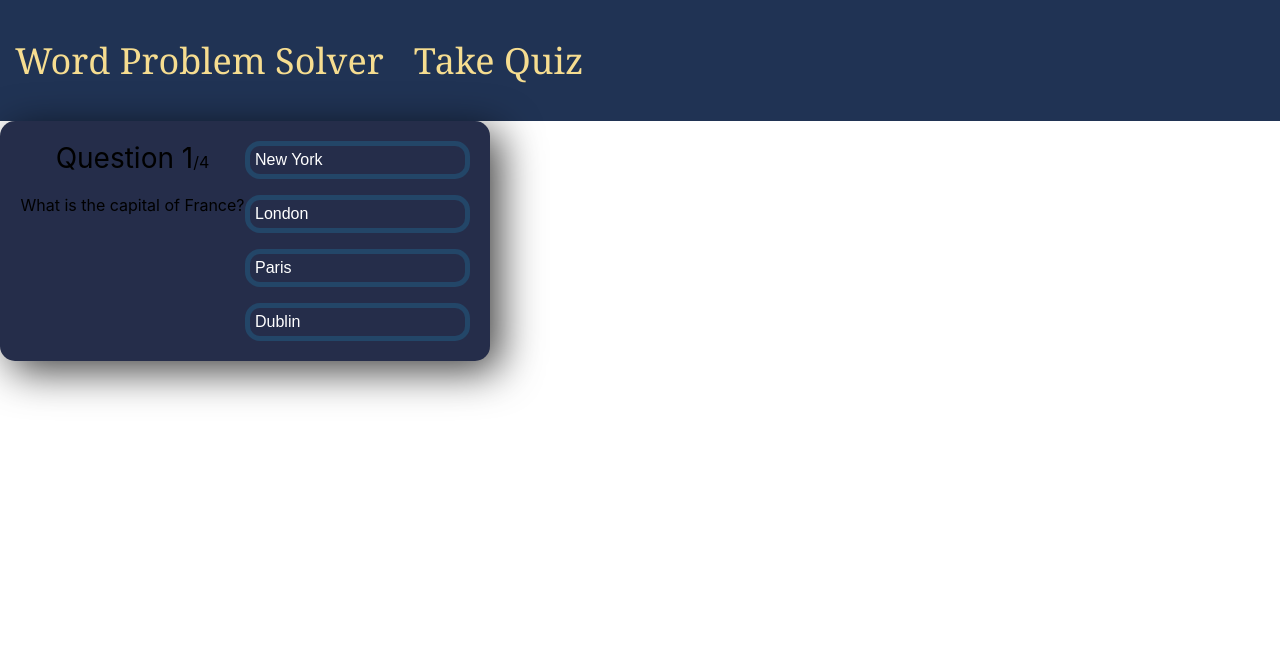
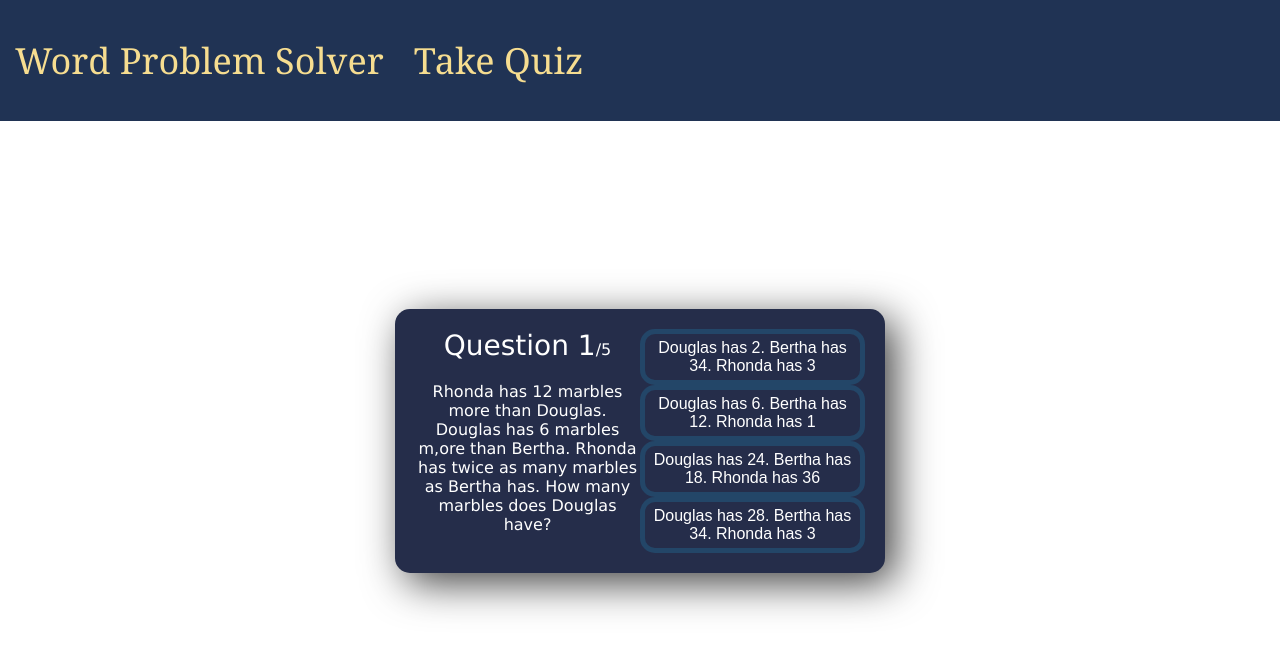
Before and after one commit to ryansniu/Training-Arc, a React (Create React App) app in the folder word-problem-solver/: page /take-quiz in a window 1280 px wide. Shown: the top 652 px of the page. Built offline with nearby package versions, Linux system fonts and the light colour scheme.

Commit message:
styling almost done

```diff
--- a/word-problem-solver/src/App.js
+++ b/word-problem-solver/src/App.js
@@ -13,8 +13,8 @@ function App() {
     <div className="App">
       <Navbar />
       <Switch>
-        <Route path="/input-form" component={withRouter(InputForm)}></Route>
         <Route path="/take-quiz" component={withRouter(Quiz)}></Route>
+        <Route path="/" component={withRouter(InputForm)}></Route>
       </Switch>
     </div>
   );
--- a/word-problem-solver/src/components/inputform/index.jsx
+++ b/word-problem-solver/src/components/inputform/index.jsx
@@ -53,6 +53,7 @@ function InputForm() {
     }, [queries])
 
     return (
+        <div>
             <div className="input-form">
                 <form onSubmit={handleSubmit}>
                     <label className="textbox-label">
@@ -61,16 +62,24 @@ function InputForm() {
                     </label>
                     <input className="submit" type="submit" value="Submit" />
                 </form>
+            </div>
+            <div className="query-text">
                 {queries.map((value, index) => {
                     let newText = value.split('\\n').map(str => {
                         return <p className="queries">{str}</p>
                     });
-            return <div>{newText}<br /></div>;
+                    return (
+                        <div>
+                            {newText}
+                            <br />
+                        </div>
+                    );
                 })}
                 {topics.map((value, index) => {
                     return <p className="topics">{value}</p>;
                 })}
             </div>
+        </div>
     );
 }
 
--- a/word-problem-solver/src/components/inputform/style.css
+++ b/word-problem-solver/src/components/inputform/style.css
@@ -19,6 +19,10 @@
     font-family: Georgia, 'Times New Roman', Times, serif;
 }
 
+.query-text {
+    text-align: center;
+}
+
 .queries {
     font-family: Georgia, 'Times New Roman', Times, serif;
 }
--- a/word-problem-solver/src/components/navbar/index.jsx
+++ b/word-problem-solver/src/components/navbar/index.jsx
@@ -5,7 +5,7 @@ function Navbar() {
   return (
       <div className="navbar">
         <p className="navbar-component">
-            <Link to="/input-form" style={{ textDecoration: 'none', color: "#F6DD90" }}>Word Problem Solver</Link>
+            <Link to="/" style={{ textDecoration: 'none', color: "#F6DD90" }}>Word Problem Solver</Link>
         </p>
         <p className="navbar-component">
             <Link to="/take-quiz" style={{ textDecoration: 'none', color: "#F6DD90" }}>Take Quiz</Link>
--- a/word-problem-solver/src/components/quiz/index.jsx
+++ b/word-problem-solver/src/components/quiz/index.jsx
@@ -1,47 +1,8 @@
 import './style.css';
 import React, { useState } from 'react';
-import {withRouter} from 'react-router';
+import questions from './quiz.json';
 
 function Quiz() {
-  const questions = [
-		{
-			questionText: 'What is the capital of France?',
-			answerOptions: [
-				{ answerText: 'New York', isCorrect: false },
-				{ answerText: 'London', isCorrect: false },
-				{ answerText: 'Paris', isCorrect: true },
-				{ answerText: 'Dublin', isCorrect: false },
-			],
-		},
-		{
-			questionText: 'Who is CEO of Tesla?',
-			answerOptions: [
-				{ answerText: 'Jeff Bezos', isCorrect: false },
-				{ answerText: 'Elon Musk', isCorrect: true },
-				{ answerText: 'Bill Gates', isCorrect: false },
-				{ answerText: 'Tony Stark', isCorrect: false },
-			],
-		},
-		{
-			questionText: 'The iPhone was created by which company?',
-			answerOptions: [
-				{ answerText: 'Apple', isCorrect: true },
-				{ answerText: 'Intel', isCorrect: false },
-				{ answerText: 'Amazon', isCorrect: false },
-				{ answerText: 'Microsoft', isCorrect: false },
-			],
-		},
-		{
-			questionText: 'How many Harry Potter books are there?',
-			answerOptions: [
-				{ answerText: '1', isCorrect: false },
-				{ answerText: '4', isCorrect: false },
-				{ answerText: '6', isCorrect: false },
-				{ answerText: '7', isCorrect: true },
-			],
-		},
-	];
-
 	const [currentQuestion, setCurrentQuestion] = useState(0);
 	const [showScore, setShowScore] = useState(false);
 	const [score, setScore] = useState(0);
@@ -58,8 +19,10 @@ function Quiz() {
 			setShowScore(true);
 		}
 	};
+
 	return (
-		<div className='app'>
+    <div className="quiz-body">
+      <div className='quiz'>
 			{showScore ? (
 				<div className='score-section'>
 					You scored {score} out of {questions.length}
@@ -80,6 +43,7 @@ function Quiz() {
 				</>
 			)}
 		</div>
+    </div>
 	);
 }
 
--- a/word-problem-solver/quiz.json
+++ b/word-problem-solver/src/components/quiz/quiz.json
@@ -1,5 +1,4 @@
-{
-  "questions": [
+[
     {
       "questionText": "Rhonda has 12 marbles more than Douglas. Douglas has 6 marbles m,ore than Bertha. Rhonda has twice as many marbles as Bertha has. How many marbles does Douglas have?",
       "answerOptions": [
@@ -8,7 +7,7 @@
 				{"answerText":"Douglas has 24. Bertha has 18. Rhonda has 36", "isCorrect":true},
 				{"answerText":"Douglas has 28. Bertha has 34. Rhonda has 3", "isCorrect":false}
 
-			],
+			]
     },
 		{
       "questionText": "Bob has 8 pigeons. Sam has 432 pigeons. How many pigeons do they have together?",
@@ -18,7 +17,7 @@
 				{"answerText":"431 pigeons", "isCorrect":false},
 				{"answerText":"1 pigeon", "isCorrect":false}
 
-			],
+			]
     },
 		{
       "questionText": "Dorothy has 12 cats and Shirley has 13 cats. How many more cats does Shirley have than Dorothy?",
@@ -28,17 +27,17 @@
 				{"answerText":"4 cats", "isCorrect":false},
 				{"answerText":"1 cat", "isCorrect":true}
 
-			],
+			]
     },
 		{
       "questionText": "A day has 24 hours. Matthew spent 14 of them sleeping. How many hours are left in the day?",
       "answerOptions": [
 				{"answerText":"10 hours", "isCorrect":false},
-				{"answerText":"4 hours", "isCorrect":false},
-				{"answerText":"8 hours", "isCorrect":true},
+				{"answerText":"4 hours", "isCorrect":true},
+				{"answerText":"8 hours", "isCorrect":false},
 				{"answerText":"17 hours", "isCorrect":false}
 
-			],
+			]
     },
 		{
       "questionText": "Your mom gives you 10 dollars. If you spend 3 dollars, how many dollars do you have?",
@@ -48,7 +47,6 @@
 				{"answerText":"3 dollars", "isCorrect":false},
 				{"answerText":"10 dollars", "isCorrect":false}
 
-			],
-    },
-  ]
-}
+			]
+    }
+]
--- a/word-problem-solver/src/components/quiz/style.css
+++ b/word-problem-solver/src/components/quiz/style.css
@@ -1,4 +1,11 @@
-.app {
+.quiz-body {
+    display: flex;
+    justify-content: center;
+    align-items: center;
+    height: 80vh;
+}
+
+.quiz {
     background-color: #252d4a;
     width: 450px;
     min-height: 200px;
@@ -7,7 +14,9 @@
     padding: 20px;
     box-shadow: 10px 10px 42px 0px rgba(0, 0, 0, 0.75);
     display: flex;
-    justify-content: space-evenly;
+    justify-content: center;
+    font-family: "Verdana", cursive, sans-serif;
+    color: #ffffff;
 }
 
 .score-section {
```
Also changed, not shown: 2 other files (tests, documents, lock files or other folders). Lines whose indentation alone changed are shown as unchanged.
